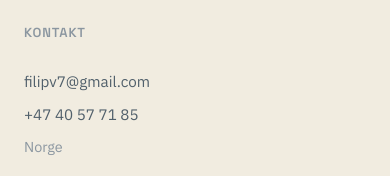
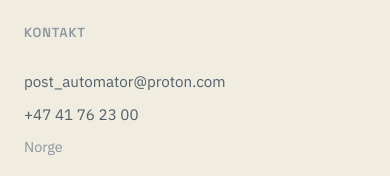
Before and after one commit to filipv7/automator.no, a website: page index.html in a window 390 px wide. Shown: the part 7089-7265 px from the top of the page. Drawn offline with Linux system fonts and the light colour scheme.

Commit message:
Update contact email and phone number in footer

```diff
--- a/index.html
+++ b/index.html
@@ -358,8 +358,8 @@
 
         <div class="footer-contact">
           <h2 class="footer-heading">Kontakt</h2>
-          <a href="mailto:filipv7@gmail.com">filipv7@gmail.com</a>
-          <a href="tel:+4740577185">+47 40 57 71 85</a>
+          <a href="mailto:filipv7@gmail.com">post_automator@proton.com</a>
+          <a href="tel:+4741762300">+47 41 76 23 00</a>
           <p>Norge</p>
         </div>
       </div>
```
